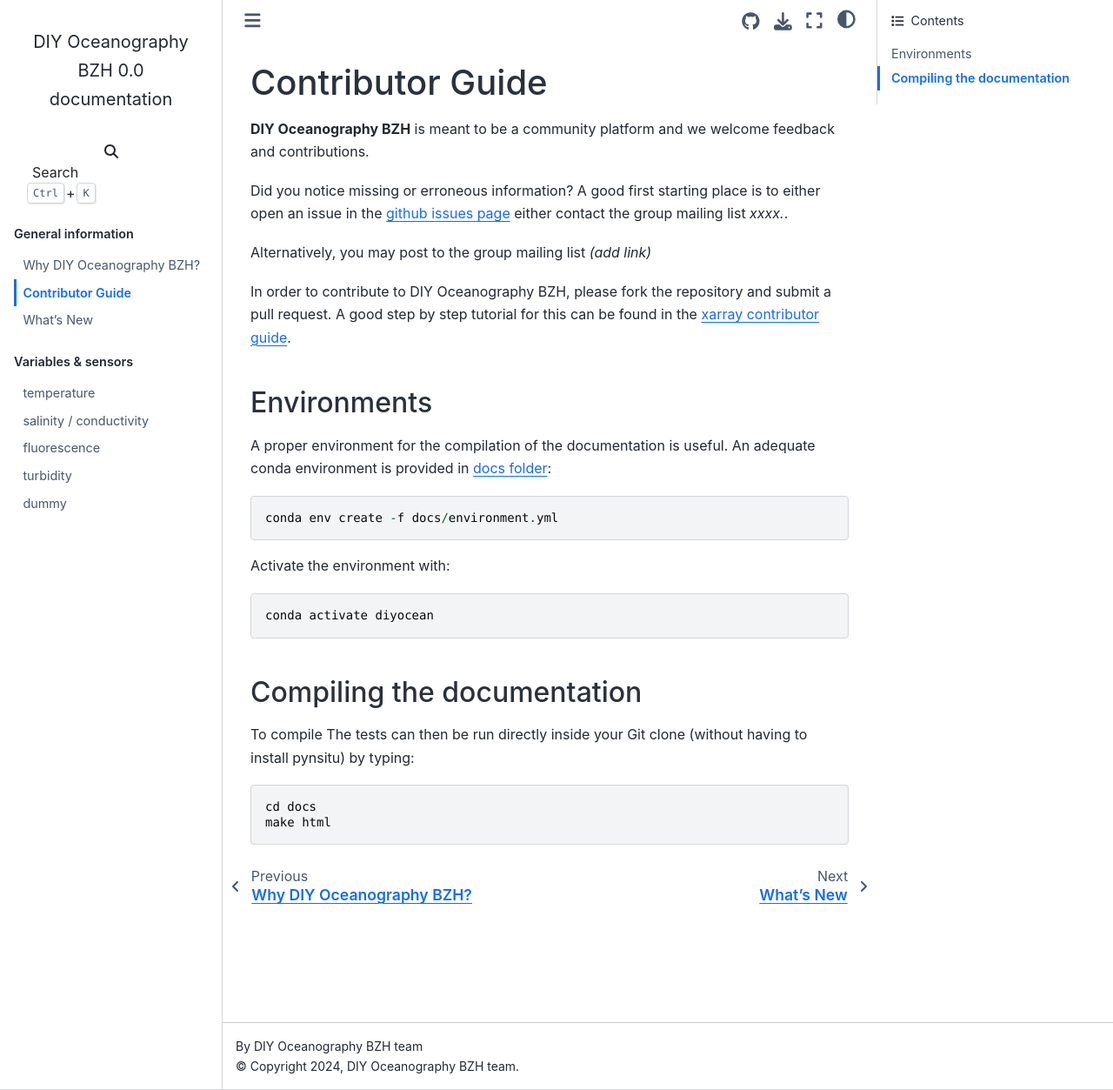
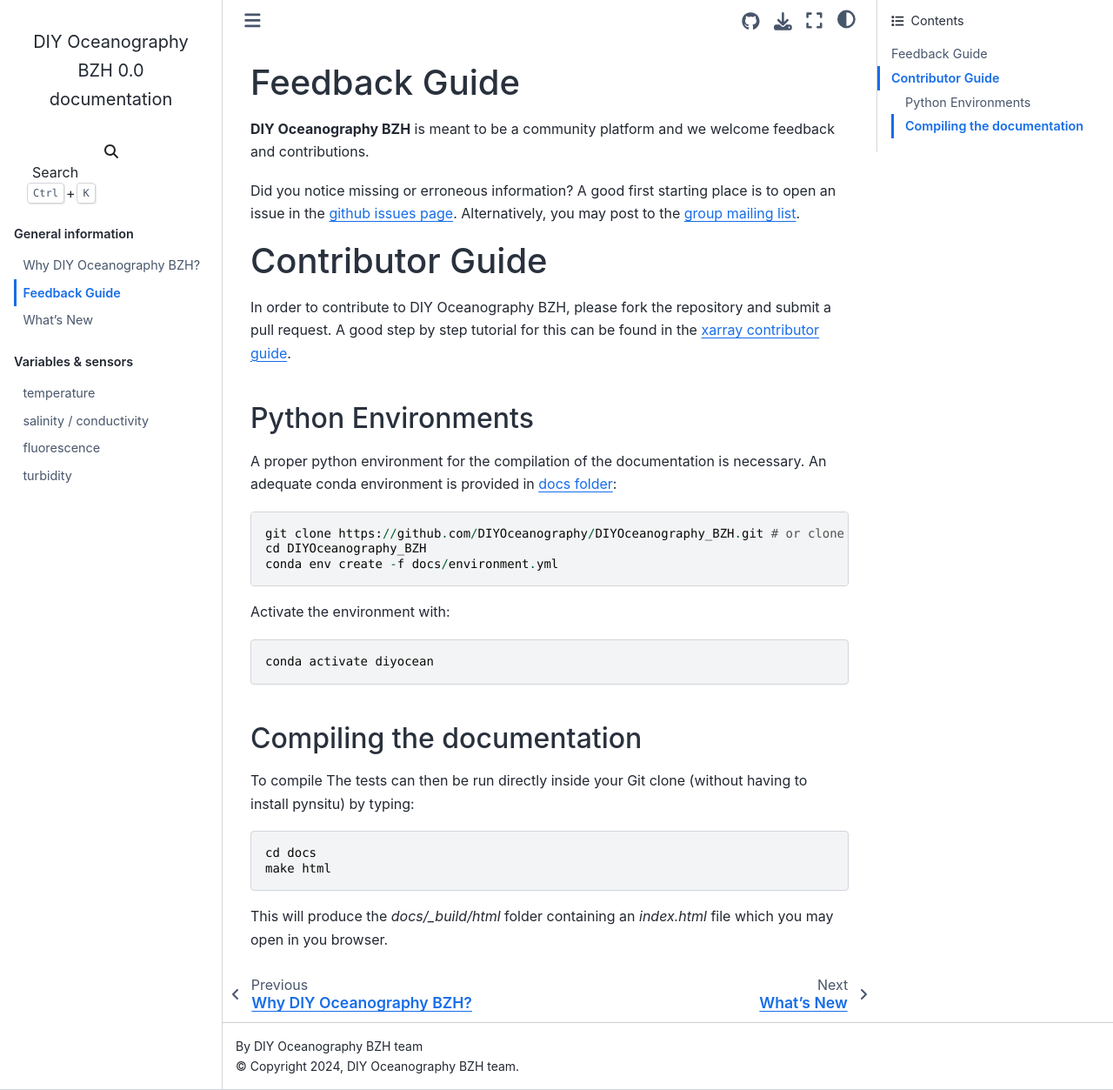
Before and after one commit to DIYOceanography/DIYOceanography_BZH, a Sphinx documentation site: the page built from docs/contributor_guide.rst, in a window 1280 px wide and 1253 px high. Shown: the whole window at 87% size. Built offline with Sphinx 7.4.7 and the Sphinx Book theme 1.1.4, drawn with Linux system fonts in a browser that asks for light colours.

Commit message:
general information + conductivity/salinity pass finished

```diff
--- a/docs/contributor_guide.rst
+++ b/docs/contributor_guide.rst
@@ -1,25 +1,28 @@
 .. _contributor_guide:
+
+Feedback Guide
+--------------
+**DIY Oceanography BZH** is meant to be a community platform and we welcome feedback and
+contributions.
+
+Did you notice missing or erroneous information? A good first starting place is to
+open an issue in the `github issues page <https://github.com/DIYOceanography/DIYOceanography_BZH/issues>`_.
+Alternatively, you may post to the `group mailing list`_.
 
 Contributor Guide
 -----------------
-**DIY Oceanography BZH** is meant to be a community platform and we welcome feedback and
-contributions.
-
-Did you notice missing or erroneous information? A good first starting place is to either
-open an issue in the `github issues page <https://github.com/DIYOceanography/DIYOceanography_BZH/issues>`_ either contact the group mailing list *xxxx.*.
-
-Alternatively, you may post to the group mailing list *(add link)*
 
 In order to contribute to DIY Oceanography BZH, please fork the repository and submit a pull request.
 A good step by step tutorial for this can be found in the
-`xarray contributor guide <https://xarray.pydata.org/en/stable/contributing.html#working-with-the-code>`_.
+`xarray contributor guide <https://docs.xarray.dev/en/stable/contributing.html#development-workflow>`_.
 
-
-Environments
-^^^^^^^^^^^^
-A proper environment for the compilation of the documentation is useful.
+Python Environments
+^^^^^^^^^^^^^^^^^^^
+A proper python environment for the compilation of the documentation is necessary.
 An adequate conda environment is provided in `docs folder <https://github.com/DIYOceanography/DIYOceanography_BZH/tree/main/docs>`_::
 
+    git clone https://github.com/DIYOceanography/DIYOceanography_BZH.git # or clone forked repository
+    cd DIYOceanography_BZH
     conda env create -f docs/environment.yml
 
 Activate the environment with::
@@ -33,3 +36,7 @@
 
     cd docs
     make html
+
+This will produce the `docs/_build/html` folder containing an `index.html` file which you may open in you browser.
+
+.. _group mailing list: diyoceano.bzh@listes.ifremer.fr
--- a/docs/index.rst
+++ b/docs/index.rst
@@ -5,7 +5,9 @@
 DIY Oceanography BZH
 ====================
 
-**DIY Oceanography BZH** gathers resources *...to complete...*, see more :doc:`the more detailed description of our motivation and objectives <why-DIY-Oceanography-BZH>`.
+**DIY Oceanography BZH** gathers useful resources for the development of open Do-It-Yourself oceanographic instrumentation, see more :doc:`the more detailed description of our motivation and objectives <why-DIY-Oceanography-BZH>`.
+
+We are very much open to feedbacks and contributions, please refer to :doc:`associated guides <contributor_guide>`.
 
 .. General
 .. --------
@@ -29,4 +31,3 @@
    conductivity/conductivity
    fluorescence/fluorescence
    turbidity/turbidity
-   dummy
```
Also changed, not shown: docs/dummy.rst (deleted, +0 -41 lines), docs/whats-new.rst (+6 -3 lines), docs/why-DIY-Oceanography-BZH.rst (+11 -8 lines), docs/_static/conductivity_2_electrodes.jpg (deleted), docs/_static/conductivity_2electrodes_0.jpg (added), docs/_static/conductivity_2electrodes_1.jpg (added), docs/conductivity/conductivity.ipynb.
